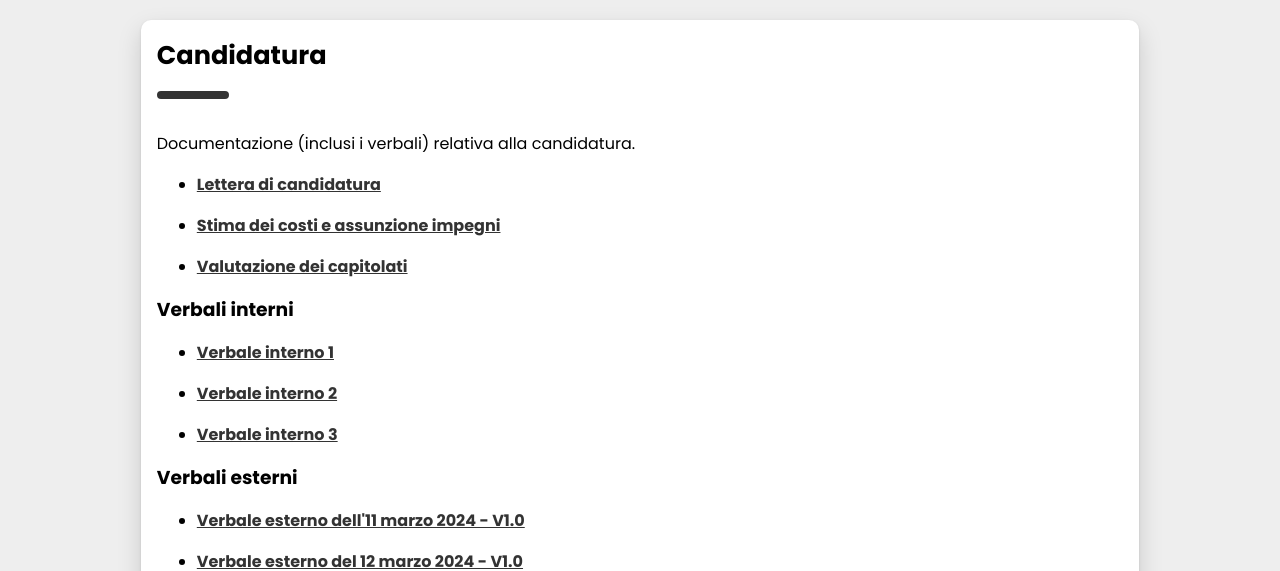
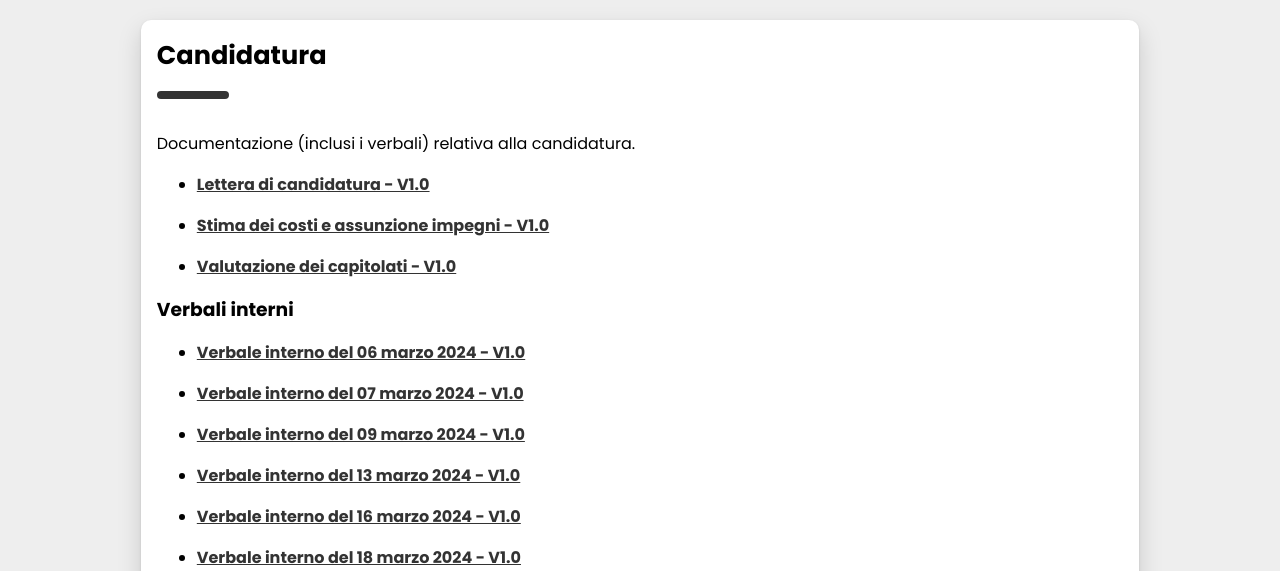
Before and after one commit to Argo-swe/argo-swe.github.io, a plain HTML site: page index.html in a window 1280 px wide. Shown: the part 381-952 px from the top of the page. Drawn offline with Linux system fonts and the light colour scheme.

Commit message:
Link ai documenti della candidatura nella pagina web (#9)
* Link ai documenti della candidatura nella pagina web

* Aggiunta versione nei documenti di candidatura

```diff
--- a/index.html
+++ b/index.html
@@ -45,20 +45,23 @@
             <hr>
             <p>Documentazione (inclusi i verbali) relativa alla candidatura.</p>
             <ul>
-                <li><a href="#" target="_blank">Lettera di candidatura</a></li>
-                <li><a href="#" target="_blank">Stima dei costi e assunzione impegni</a></li>
-                <li><a href="#" target="_blank">Valutazione dei capitolati</a></li>
+                <li><a href="1 - Candidatura/LetteraDiCandidatura.pdf" target="_blank">Lettera di candidatura - V1.0</a></li>
+                <li><a href="1 - Candidatura/StimaCostiEAssunzioneImpegni.pdf" target="_blank">Stima dei costi e assunzione impegni - V1.0</a></li>
+                <li><a href="1 - Candidatura/ValutazioneCapitolati.pdf" target="_blank">Valutazione dei capitolati - V1.0</a></li>
             </ul>
             <h3>Verbali interni</h3>
             <ul>
-                <li><a href="#" target="_blank">Verbale interno 1</a></li>
-                <li><a href="#" target="_blank">Verbale interno 2</a></li>
-                <li><a href="#" target="_blank">Verbale interno 3</a></li>
+                <li><a href="1 - Candidatura/Verbali/Interni/VerbaleInterno_240306.pdf" target="_blank">Verbale interno del 06 marzo 2024 - V1.0</a></li>
+                <li><a href="1 - Candidatura/Verbali/Interni/VerbaleInterno_240307.pdf" target="_blank">Verbale interno del 07 marzo 2024 - V1.0</a></li>
+                <li><a href="1 - Candidatura/Verbali/Interni/VerbaleInterno_240309.pdf" target="_blank">Verbale interno del 09 marzo 2024 - V1.0</a></li>
+                <li><a href="1 - Candidatura/Verbali/Interni/VerbaleInterno_240313.pdf" target="_blank">Verbale interno del 13 marzo 2024 - V1.0</a></li>
+                <li><a href="1 - Candidatura/Verbali/Interni/VerbaleInterno_240316.pdf" target="_blank">Verbale interno del 16 marzo 2024 - V1.0</a></li>
+                <li><a href="1 - Candidatura/Verbali/Interni/VerbaleInterno_240318.pdf" target="_blank">Verbale interno del 18 marzo 2024 - V1.0</a></li>
             </ul>
             <h3>Verbali esterni</h3>
             <ul>
-                <li><a href="1 - Candidatura/Verbali/Esterni/VerbaleEsterno240311.pdf" target="_blank">Verbale esterno dell'11 marzo 2024 - V1.0</a></li>
-                <li><a href="1 - Candidatura/Verbali/Esterni/VerbaleEsterno240312.pdf" target="_blank">Verbale esterno del 12 marzo 2024 - V1.0</a></li>
+                <li><a href="1 - Candidatura/Verbali/Esterni/VerbaleEsterno_240311.pdf" target="_blank">Verbale esterno dell'11 marzo 2024 - V1.0</a></li>
+                <li><a href="1 - Candidatura/Verbali/Esterni/VerbaleEsterno_240312.pdf" target="_blank">Verbale esterno del 12 marzo 2024 - V1.0</a></li>
             </ul>
         </section>
         <section id="rtb">
```
